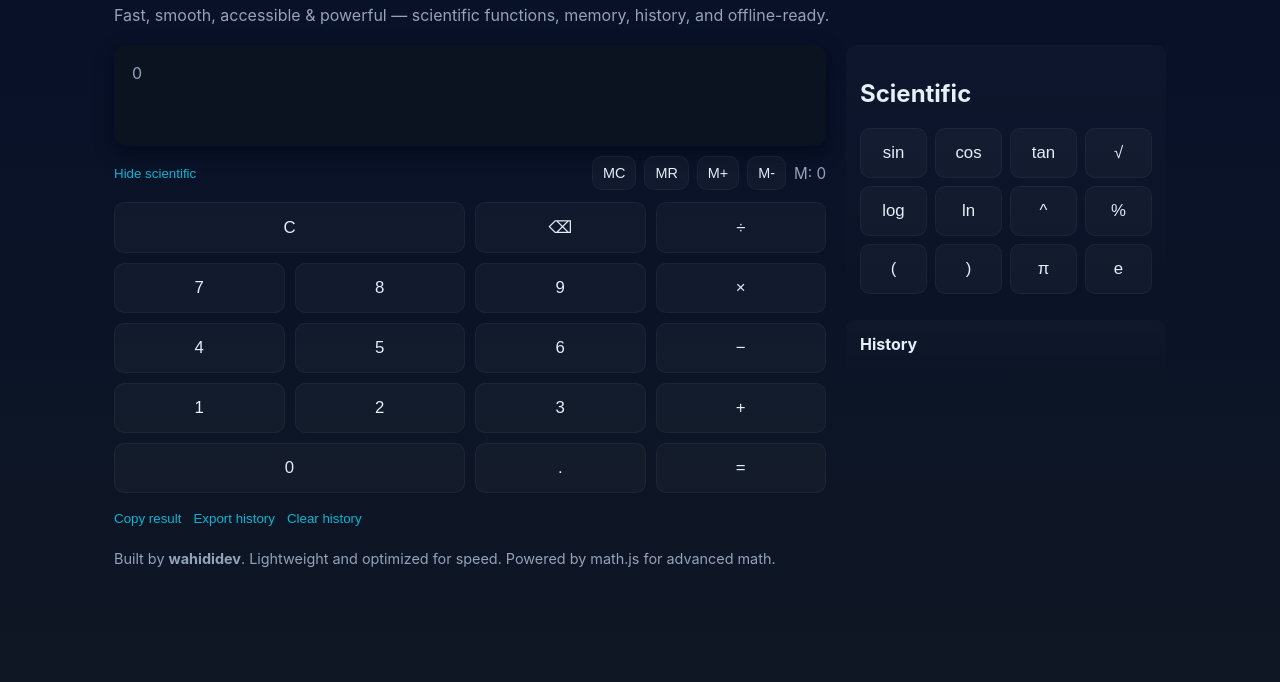
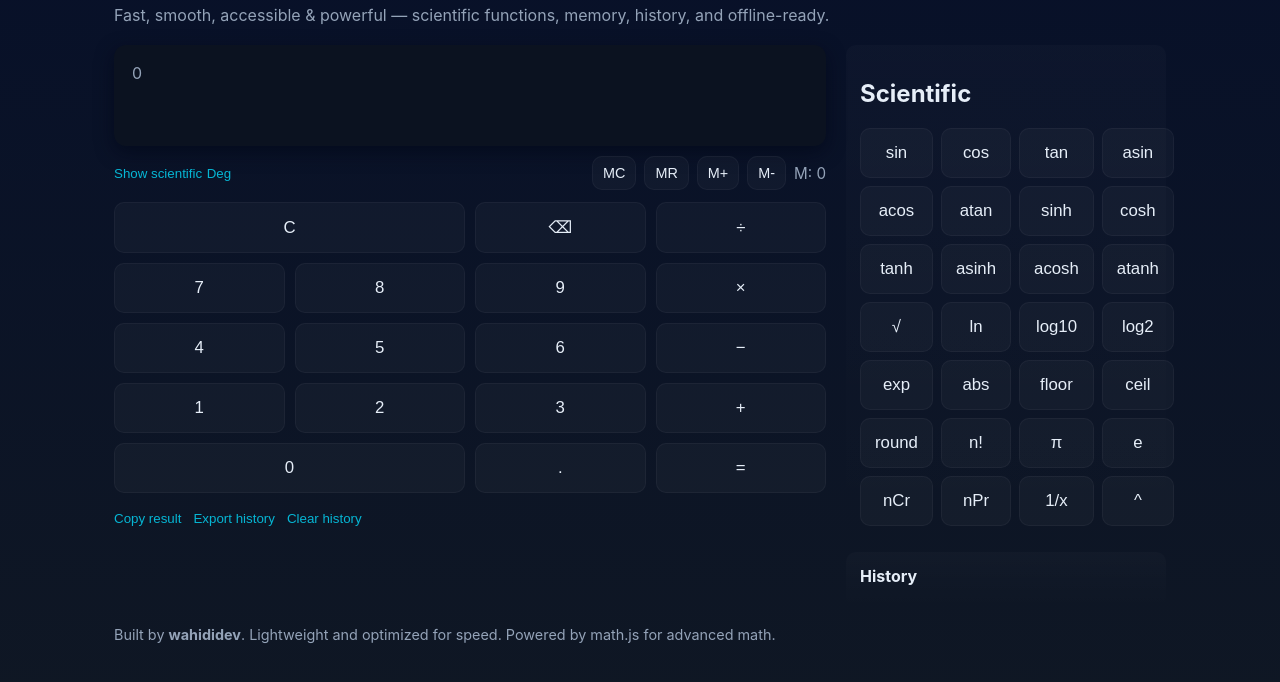
Before and after one commit to wahididev/advanced-calculator, a plain HTML site: page index.html in a window 1280 px wide. Both pictures are taken after a click on the button "Show scientific". Shown: the part 98-780 px from the top of the page. Drawn offline with nearby package versions, Linux system fonts and the light colour scheme.

Commit message:
Add more functions: trig inverses, hyperbolic, nCr/nPr, degree/radian toggle, 1/x and helpers

```diff
--- a/assets/script.js
+++ b/assets/script.js
@@ -9,9 +9,11 @@
   const toggleSci = document.getElementById('toggleSci');
   const sciencePanel = document.getElementById('sciencePanel');
   const memDisplay = document.getElementById('memVal');
+  const degToggle = document.getElementById('degToggle');
 
   let current = '';
   let memory = 0;
+  let degreeMode = true; // default to degrees for usability
   const STORAGE_KEY = 'advanced_calc_history_v1';
 
   // Try to use mathjs if available; fallback to a small evaluator
@@ -22,8 +24,38 @@
     expr = expr.replace(/[××]/g, '*').replace(/[÷]/g, '/').replace(/−/g, '-');
     // percent: convert 50% to (50/100)
     expr = expr.replace(/(\d+(?:\.\d+)?)%/g, '($1/100)');
-    // allow 'pi' and 'e' constants; mathjs supports them
-    return math.evaluate(expr);
+
+    // Build a scope with helpers and trig conversions when in degree mode
+    const scope = {};
+
+    // Add nCr and nPr helpers using factorial to avoid depending on math.combinations
+    scope.nCr = function(n,k){
+      n = Number(n); k = Number(k);
+      if(n<0 || k<0 || k>n) return NaN;
+      return math ? (math.factorial(n) / (math.factorial(k) * math.factorial(n - k))) : NaN;
+    };
+    scope.nPr = function(n,k){
+      n = Number(n); k = Number(k);
+      if(n<0 || k<0 || k>n) return NaN;
+      return math ? (math.factorial(n) / math.factorial(n - k)) : NaN;
+    };
+
+    if(degreeMode){
+      // override trig functions to accept degrees
+      scope.sin = function(x){ return math.sin(x * math.pi / 180); };
+      scope.cos = function(x){ return math.cos(x * math.pi / 180); };
+      scope.tan = function(x){ return math.tan(x * math.pi / 180); };
+      // inverse trigs return degrees
+      scope.asin = function(x){ return math.asin(x) * 180 / math.pi; };
+      scope.acos = function(x){ return math.acos(x) * 180 / math.pi; };
+      scope.atan = function(x){ return math.atan(x) * 180 / math.pi; };
+    }
+
+    // Provide a safe 'factorial' alias if user uses n! notation, mathjs understands it but keep alias
+    scope.factorial = function(x){ return math.factorial(x); };
+
+    // safe evaluate with provided scope
+    return math.evaluate(expr, scope);
   }
 
   function safeEval(expr){
@@ -107,7 +139,14 @@
   toggleSci.addEventListener('click', ()=>{
     const visible = !sciencePanel.hidden;
     sciencePanel.hidden = visible;
-    toggleSci.textContent = visible ? 'Show scientific' : 'Hide scientific';
+    toggleSci.textContent = visible ? 'Hide scientific' : 'Show scientific';
+  });
+
+  degToggle.addEventListener('click', ()=>{
+    degreeMode = !degreeMode;
+    degToggle.textContent = degreeMode ? 'Deg' : 'Rad';
+    degToggle.setAttribute('aria-pressed', String(degreeMode));
+    input.focus();
   });
 
   function compute(){
@@ -138,5 +177,7 @@
   setExpression('');
   renderHistory();
   updateMem();
+  degToggle.textContent = degreeMode ? 'Deg' : 'Rad';
+  degToggle.setAttribute('aria-pressed', String(degreeMode));
 
 })();
--- a/index.html
+++ b/index.html
@@ -53,7 +53,10 @@
         </div>
 
         <div class="toolbar">
-          <button id="toggleSci" class="link">Show scientific</button>
+          <div>
+            <button id="toggleSci" class="link">Show scientific</button>
+            <button id="degToggle" class="link">Deg</button>
+          </div>
           <div class="memory">
             <button id="mc" class="btn small">MC</button>
             <button id="mr" class="btn small">MR</button>
@@ -102,17 +105,37 @@
             <button data-value="sin(" class="btn">sin</button>
             <button data-value="cos(" class="btn">cos</button>
             <button data-value="tan(" class="btn">tan</button>
+            <button data-value="asin(" class="btn">asin</button>
+
+            <button data-value="acos(" class="btn">acos</button>
+            <button data-value="atan(" class="btn">atan</button>
+            <button data-value="sinh(" class="btn">sinh</button>
+            <button data-value="cosh(" class="btn">cosh</button>
+
+            <button data-value="tanh(" class="btn">tanh</button>
+            <button data-value="asinh(" class="btn">asinh</button>
+            <button data-value="acosh(" class="btn">acosh</button>
+            <button data-value="atanh(" class="btn">atanh</button>
+
             <button data-value="sqrt(" class="btn">√</button>
+            <button data-value="log(" class="btn">ln</button>
+            <button data-value="log10(" class="btn">log10</button>
+            <button data-value="log2(" class="btn">log2</button>
 
-            <button data-value="log(" class="btn">log</button>
-            <button data-value="ln(" class="btn">ln</button>
-            <button data-value="^" class="btn">^</button>
-            <button data-value="%" class="btn">%</button>
+            <button data-value="exp(" class="btn">exp</button>
+            <button data-value="abs(" class="btn">abs</button>
+            <button data-value="floor(" class="btn">floor</button>
+            <button data-value="ceil(" class="btn">ceil</button>
 
-            <button data-value="(" class="btn">(</button>
-            <button data-value=")" class="btn">)</button>
+            <button data-value="round(" class="btn">round</button>
+            <button data-value="!" class="btn">n!</button>
             <button data-value="pi" class="btn">π</button>
             <button data-value="e" class="btn">e</button>
+
+            <button data-value="nCr(" class="btn">nCr</button>
+            <button data-value="nPr(" class="btn">nPr</button>
+            <button data-value="1/" class="btn">1/x</button>
+            <button data-value="^" class="btn">^</button>
           </div>
         </div>
 
```
Also changed, not shown: README.md.
